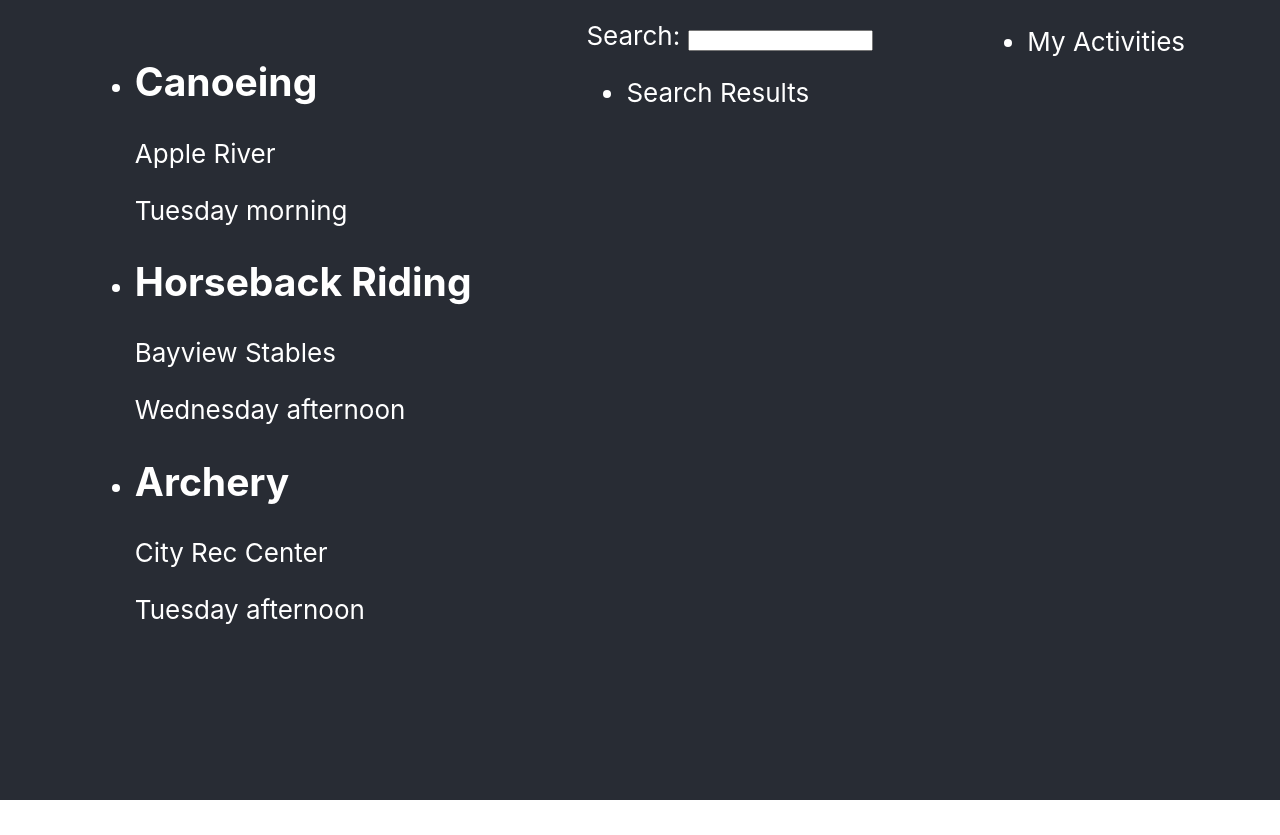
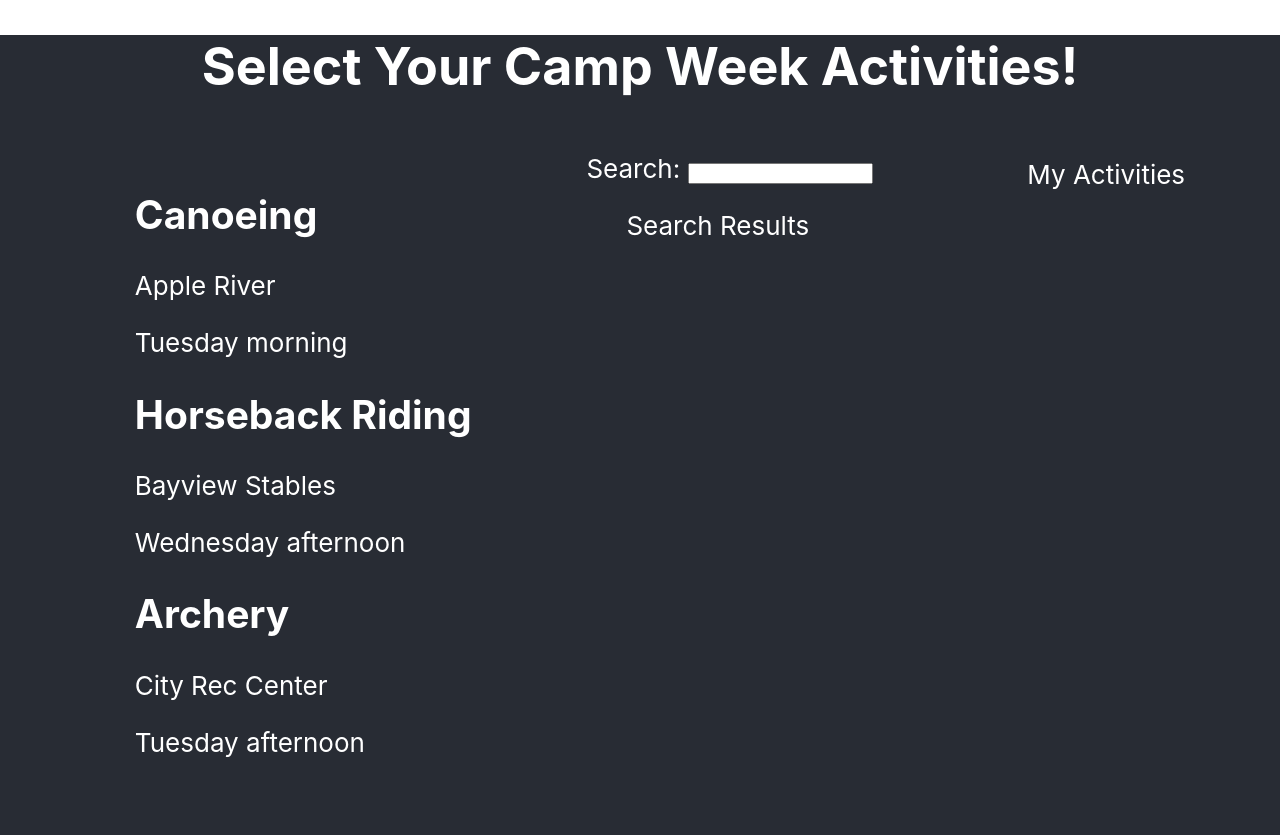
Before and after one commit to Danielle254/Conference-Agenda, a React (Create React App) app: page / in a window 1280 px wide. Before the commit the page ends 800 px from the top, so only its background shows below. Built offline with nearby package versions, Linux system fonts and the light colour scheme.

Commit message:
added custom css for activity list

```diff
--- a/src/ActivityList/ActivityList.js
+++ b/src/ActivityList/ActivityList.js
@@ -1,5 +1,6 @@
 import React, { useState } from 'react';
 import Activity from '../Activity/Activity';
+import styles from '../CSSModules/ActivityList.module.css'
 
 const activitiesArray = [
     {
@@ -23,7 +24,7 @@ const activitiesArray = [
 
 function ActivityList(props) {
     const sampleActivities = activitiesArray.map((activity) =>
-        <li><Activity name={activity.name} location={activity.location} time={activity.time}/></li>
+        <li><Activity name={activity.name} location={activity.location} time={activity.time} className={styles.li}/></li>
     );
 
     return (
--- a/src/App.css
+++ b/src/App.css
@@ -1,15 +1,16 @@
 
-
+.App {
+  background-color: #282c34;
+  font-size: calc(10px + 2vmin);
+  color: white;
+  min-height: 100vh;
+  text-align: center;
+}
 
 
 .App-header {
-  background-color: #282c34;
-  min-height: 100vh;
   display: flex;
   justify-content: space-evenly;
-  font-size: calc(10px + 2vmin);
-  color: white;
-
 }
 
 .container {
--- a/src/App.js
+++ b/src/App.js
@@ -11,6 +11,7 @@ import SearchResults from './SearchResults/SearchResults';
 function App() {
   return (
     <div className="App">
+      <h1>Select Your Camp Week Activities!</h1>
       <header className="App-header">
 
         <ActivityList className="container"/>
--- a/src/CSSModules/ActivityList.module.css
+++ b/src/CSSModules/ActivityList.module.css
@@ -0,0 +1,8 @@
+li {
+    list-style-type: none;
+    text-align: left;
+    border-width: 2px;
+    border-color: white;
+
+
+}
```
